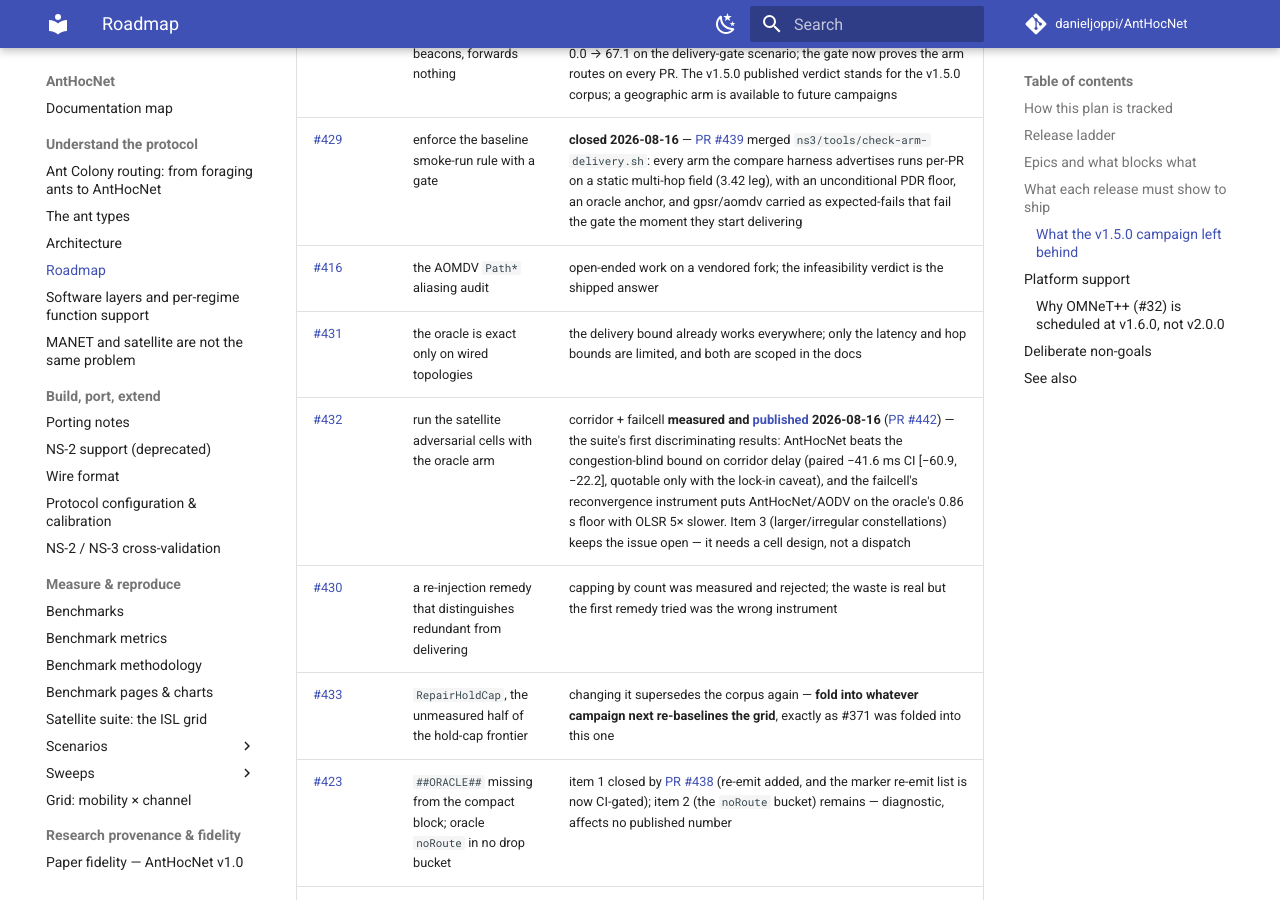
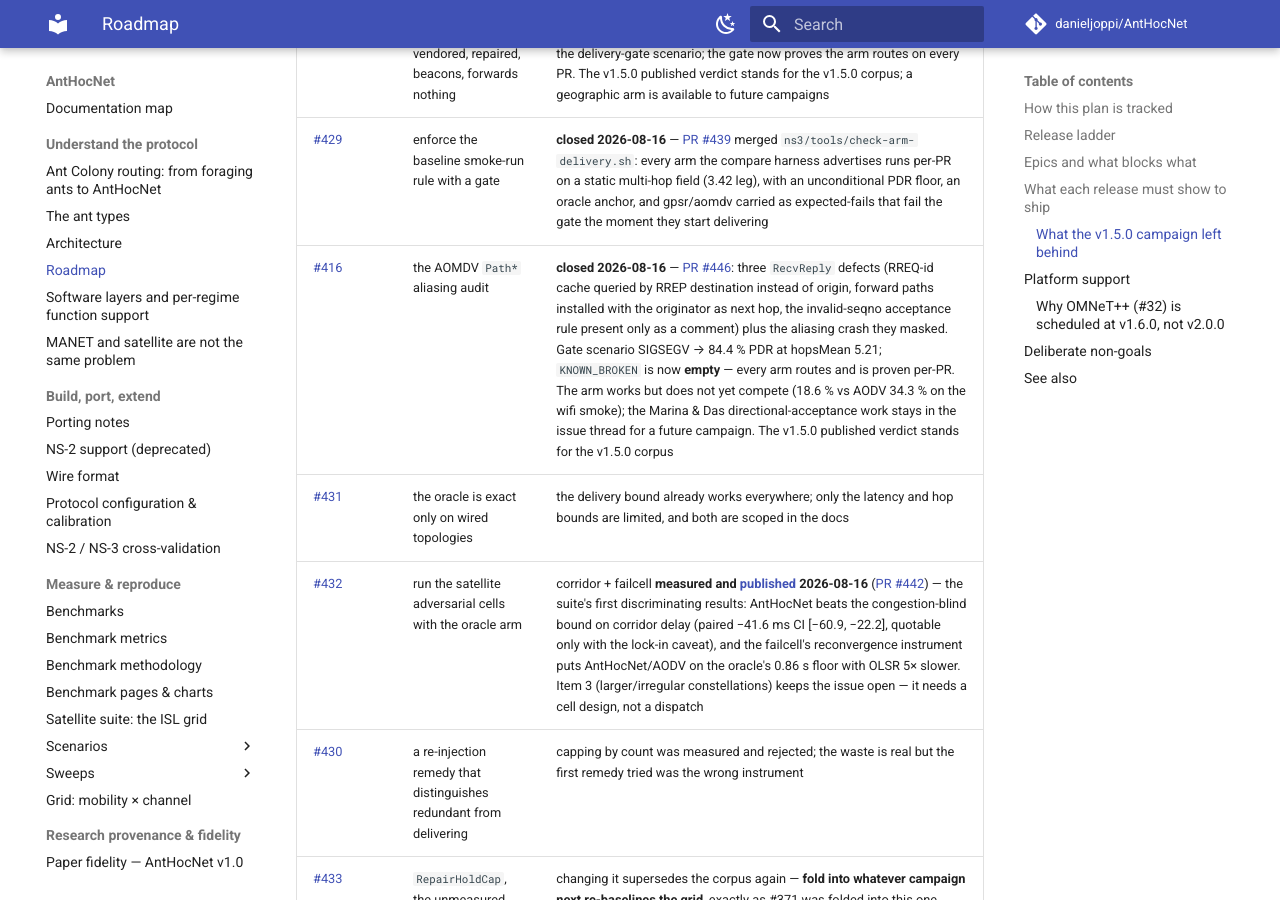
Before and after one commit to danieljoppi/AntHocNet, an MkDocs documentation site: the page built from docs/roadmap.md, in a window 1280 px wide and 900 px high, scrolled down 3935 px. Built offline with MkDocs 1.6.1 and Material for MkDocs 9.7.7, drawn with Linux system fonts in a browser that asks for light colours; comment, search, counter and statistics services are not loaded.

Commit message:
docs(roadmap): record #416 fixed — the 'left behind' table's last broken arm resolved (#449)
Third follow-up pass on the v1.5.0 'left behind' table (after #440 and
#443): the #416 row.

Closed by PR #446 — three functional defects in aomdv's RecvReply (the
RREQ-id cache queried by the RREP's destination instead of its origin, so
every relayed RREP was dropped; forward paths installed with the RREQ
originator as next hop, pointing backwards; stock aodv's invalid-seqno
acceptance rule present only as a comment, so IN_SEARCH placeholders for
sink destinations never converted) plus the Path* aliasing crash those
masked. Gate scenario went SIGSEGV -> 84.4 % PDR at hopsMean 5.21 with a
closing drop book; check-arm-delivery.sh's KNOWN_BROKEN list is now empty,
so all seven arms route and are proven per-PR by CI. The arm routes but
does not yet compete (18.6 % vs aodv 34.3 % on the #416 wifi smoke) —
Marina & Das directional acceptance stays open in the issue thread for a
future campaign. The v1.5.0 published verdict stands for the corpus.

Doc-only; [skip ci].


Claude-Session: https://claude.ai/code/session_01VKtKHtuMwTUY8uBBCJceDY

Co-authored-by: Claude <noreply@anthropic.com>

```diff
--- a/docs/roadmap.md
+++ b/docs/roadmap.md
@@ -134,7 +134,7 @@ what to pick up next should not have to reconstruct them from closed threads.
 |---|---|---|
 | [#425](https://github.com/danieljoppi/AntHocNet/issues/425) | the `gpsr` arm delivers zero packets — vendored, repaired, beacons, forwards nothing | **closed 2026-08-16** — [PR #441](https://github.com/danieljoppi/AntHocNet/pull/441): `RouteOutput` had no broadcast branch, so the port's own hellos were greedy-routed against an empty neighbour table and dropped on loopback (cold-start deadlock). PDR 0.0 → 67.1 on the delivery-gate scenario; the gate now proves the arm routes on every PR. The v1.5.0 published verdict stands for the v1.5.0 corpus; a geographic arm is available to future campaigns |
 | [#429](https://github.com/danieljoppi/AntHocNet/issues/429) | enforce the baseline smoke-run rule with a gate | **closed 2026-08-16** — [PR #439](https://github.com/danieljoppi/AntHocNet/pull/439) merged `ns3/tools/check-arm-delivery.sh`: every arm the compare harness advertises runs per-PR on a static multi-hop field (3.42 leg), with an unconditional PDR floor, an oracle anchor, and gpsr/aomdv carried as expected-fails that fail the gate the moment they start delivering |
-| [#416](https://github.com/danieljoppi/AntHocNet/issues/416) | the AOMDV `Path*` aliasing audit | open-ended work on a vendored fork; the infeasibility verdict is the shipped answer |
+| [#416](https://github.com/danieljoppi/AntHocNet/issues/416) | the AOMDV `Path*` aliasing audit | **closed 2026-08-16** — [PR #446](https://github.com/danieljoppi/AntHocNet/pull/446): three `RecvReply` defects (RREQ-id cache queried by RREP destination instead of origin, forward paths installed with the originator as next hop, the invalid-seqno acceptance rule present only as a comment) plus the aliasing crash they masked. Gate scenario SIGSEGV → 84.4 % PDR at hopsMean 5.21; `KNOWN_BROKEN` is now **empty** — every arm routes and is proven per-PR. The arm works but does not yet compete (18.6 % vs AODV 34.3 % on the wifi smoke); the Marina & Das directional-acceptance work stays in the issue thread for a future campaign. The v1.5.0 published verdict stands for the v1.5.0 corpus |
 | [#431](https://github.com/danieljoppi/AntHocNet/issues/431) | the oracle is exact only on wired topologies | the delivery bound already works everywhere; only the latency and hop bounds are limited, and both are scoped in the docs |
 | [#432](https://github.com/danieljoppi/AntHocNet/issues/432) | run the satellite adversarial cells with the oracle arm | corridor + failcell **measured and [published](benchmarks/satellite/isl-grid.md#the-adversarial-cells-corridor-and-failcell-432) 2026-08-16** ([PR #442](https://github.com/danieljoppi/AntHocNet/pull/442)) — the suite's first discriminating results: AntHocNet beats the congestion-blind bound on corridor delay (paired −41.6 ms CI [−60.9, −22.2], quotable only with the lock-in caveat), and the failcell's reconvergence instrument puts AntHocNet/AODV on the oracle's 0.86 s floor with OLSR 5× slower. Item 3 (larger/irregular constellations) keeps the issue open — it needs a cell design, not a dispatch |
 | [#430](https://github.com/danieljoppi/AntHocNet/issues/430) | a re-injection remedy that distinguishes redundant from delivering | capping by count was measured and rejected; the waste is real but the first remedy tried was the wrong instrument |
```
